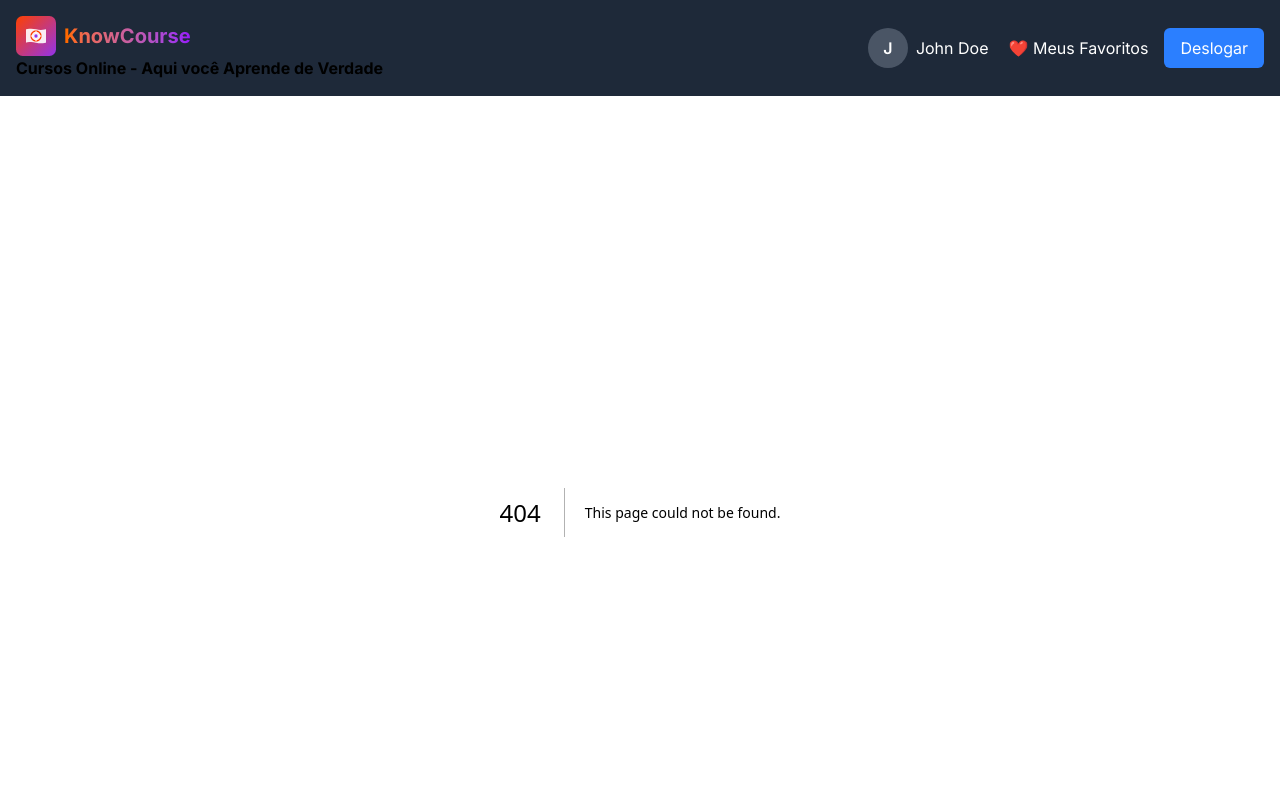
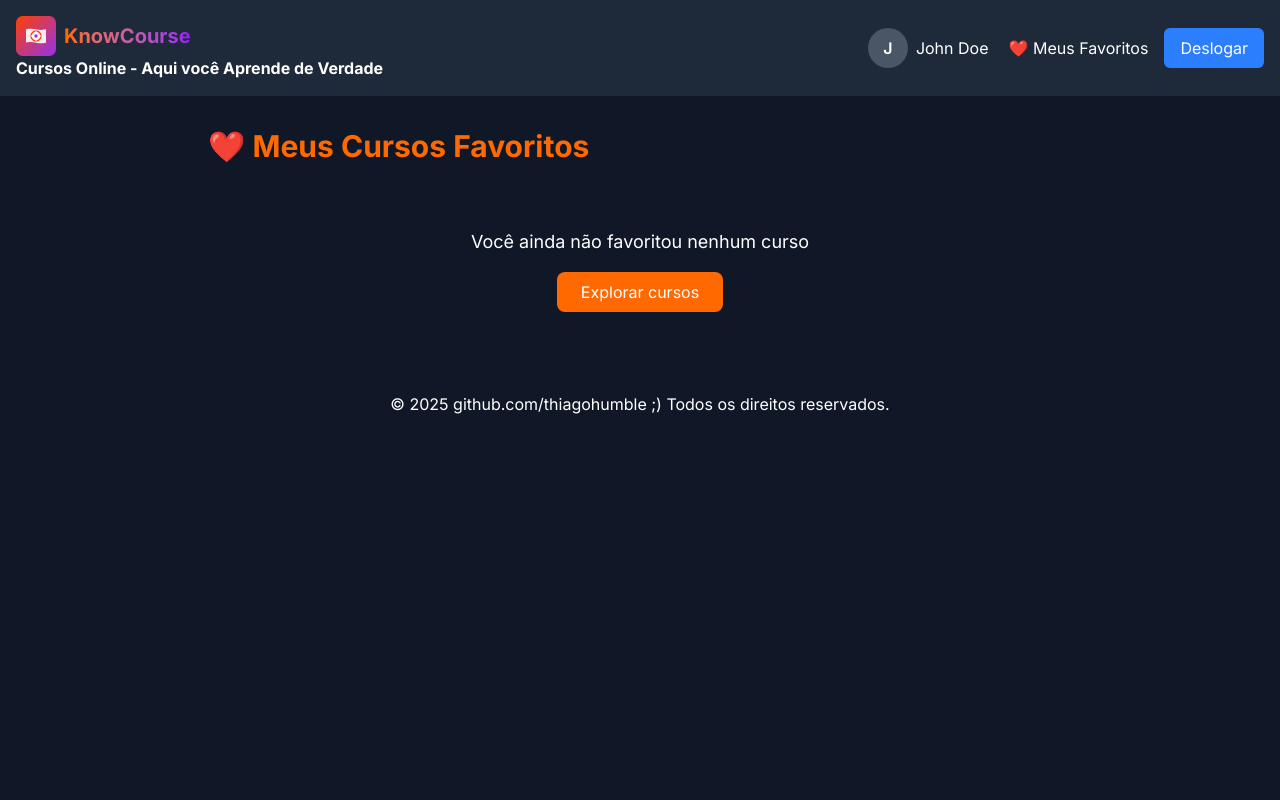
Before and after one commit to thiagohumble/know-course, a Next.js app in the folder know-course-app/: page /favorites in a window 1280 px wide. Before the commit this address had no page. Shown: the top 800 px of the page. Built offline with nearby package versions, Linux system fonts and the light colour scheme.

Commit message:
page favorite

```diff
--- /dev/null
+++ b/know-course-app/app/favorites/page.tsx
@@ -0,0 +1,62 @@
+// app/favorites/page.tsx
+'use client';
+
+import { useAuth } from '../(auth)/AuthContext';
+import { courses } from '../../data/courses';
+import Link from 'next/link';
+
+export default function FavoritesPage() {
+  const { favorites, isLoggedIn } = useAuth();
+
+  if (!isLoggedIn) {
+    return (
+      <div className="p-4 max-w-4xl mx-auto text-center">
+        <h2 className="text-2xl text-orange-500 mb-4">Acesso restrito</h2>
+        <p className="text-white mb-4">Você precisa estar logado para ver seus cursos favoritos</p>
+        <Link
+          href="/courses"
+          className="bg-orange-500 hover:bg-orange-600 text-white px-6 py-2 rounded-lg inline-block"
+        >
+          Voltar para cursos
+        </Link>
+      </div>
+    );
+  }
+
+  const favoriteCourses = courses.filter(course => favorites.includes(course.id));
+
+  return (
+    <div className="p-4 max-w-4xl mx-auto">
+      <h1 className="text-3xl font-bold text-orange-500 mb-8">❤️ Meus Cursos Favoritos</h1>
+
+      {favoriteCourses.length === 0 ? (
+        <div className="text-center py-8">
+          <p className="text-white text-lg mb-4">Você ainda não favoritou nenhum curso</p>
+          <Link
+            href="/courses"
+            className="bg-orange-500 hover:bg-orange-600 text-white px-6 py-2 rounded-lg inline-block"
+          >
+            Explorar cursos
+          </Link>
+        </div>
+      ) : (
+        <div className="grid md:grid-cols-2 lg:grid-cols-3 gap-6">
+          {favoriteCourses.map(course => (
+            <div key={course.id} className="bg-zinc-800 p-6 rounded-xl shadow-md flex flex-col justify-between">
+              <div>
+                <h2 className="text-lg text-orange-500 font-semibold mb-2">{course.title}</h2>
+                <p className="text-sm text-zinc-300 line-clamp-2 mb-4">{course.description}</p>
+              </div>
+              <Link
+                href={`/courses/${course.id}`}
+                className="mt-4 inline-block bg-purple-600 hover:bg-purple-700 text-white py-2 px-4 rounded-md text-center"
+              >
+                Acessar Curso
+              </Link>
+            </div>
+          ))}
+        </div>
+      )}
+    </div>
+  );
+}
```
